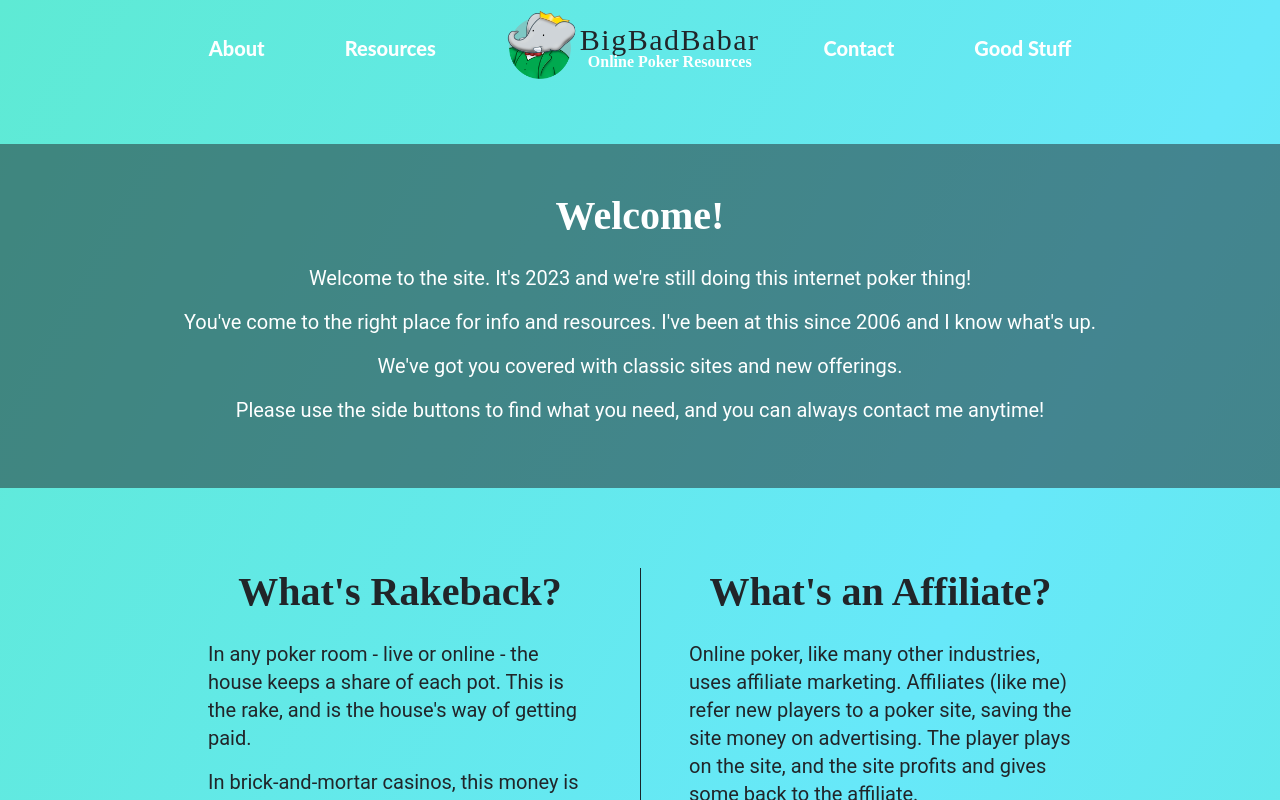
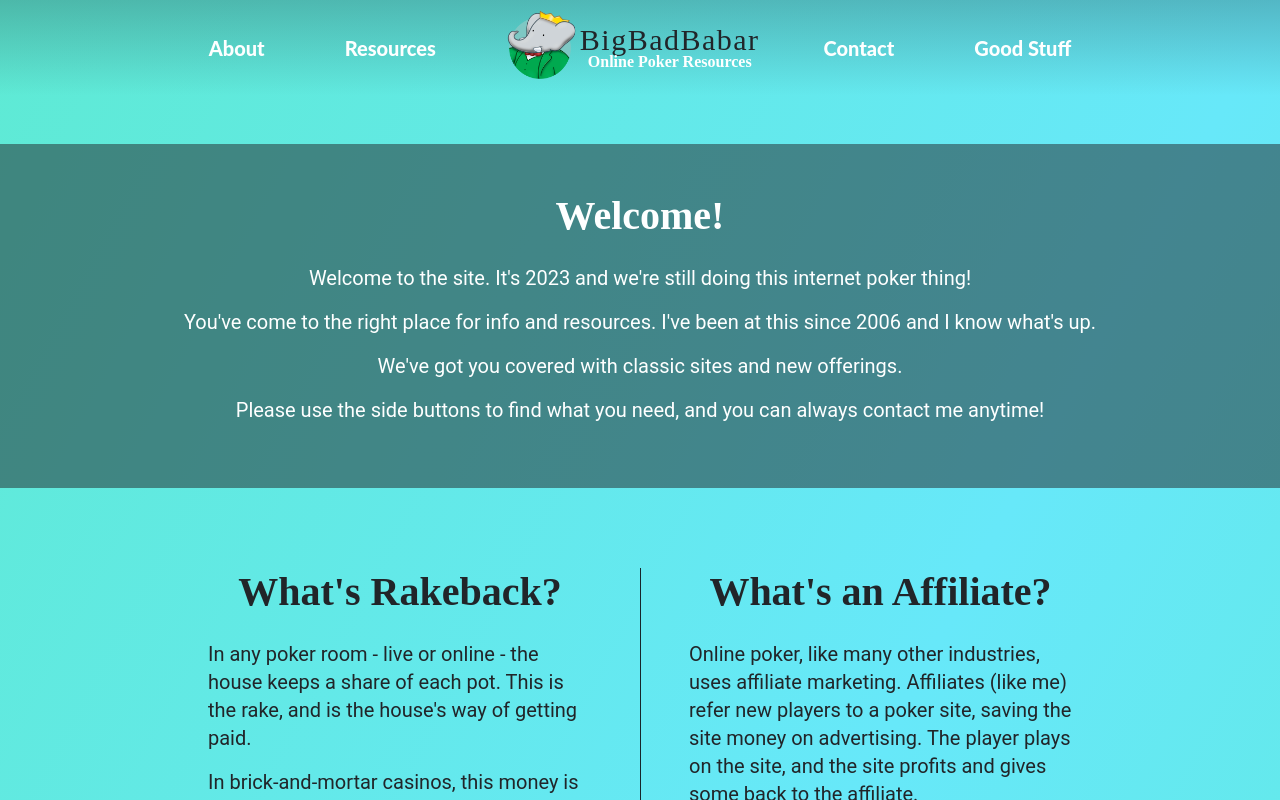
Before and after one commit to oceanhillman/bigbadbabar, a React (Create React App) app: page / in a window 1280 px wide. Shown: the top 800 px of the page. Built offline with nearby package versions, Linux system fonts and the light colour scheme.

Commit message:
Add vignette to top for visibility

```diff
--- a/src/components/Header.jsx
+++ b/src/components/Header.jsx
@@ -5,7 +5,7 @@ import Brand from "./Brand";
 function Header() {
     return (
         <header>
-            <nav className="d-flex align-items-center justify-content-center text-center py-2 bg-transparent">
+            <nav className="d-flex align-items-center justify-content-center text-center py-2 bg-gradient-to-b from-dark/25 to-transparent">
                 <NavButton
                     name="About"
                     url="/"
```
